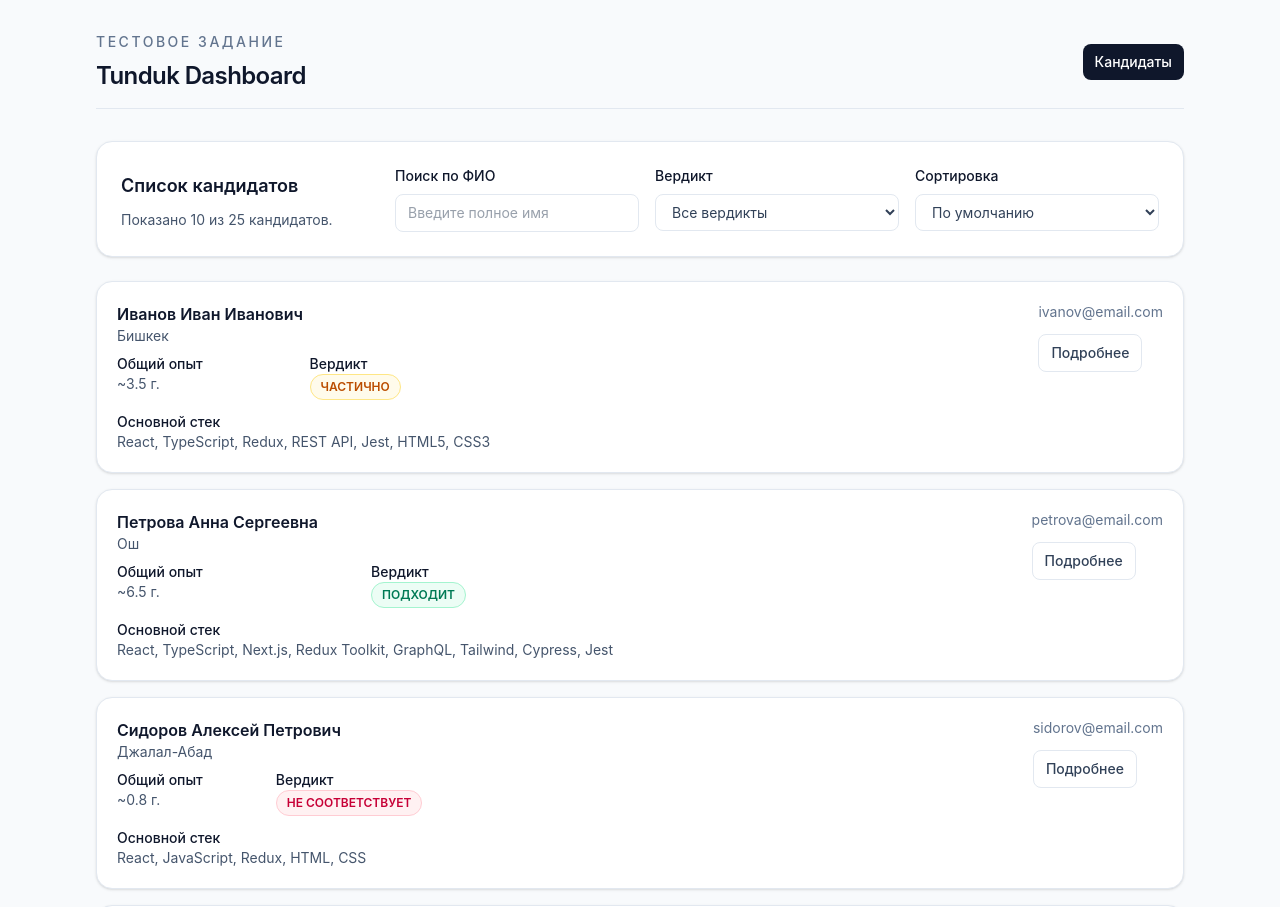
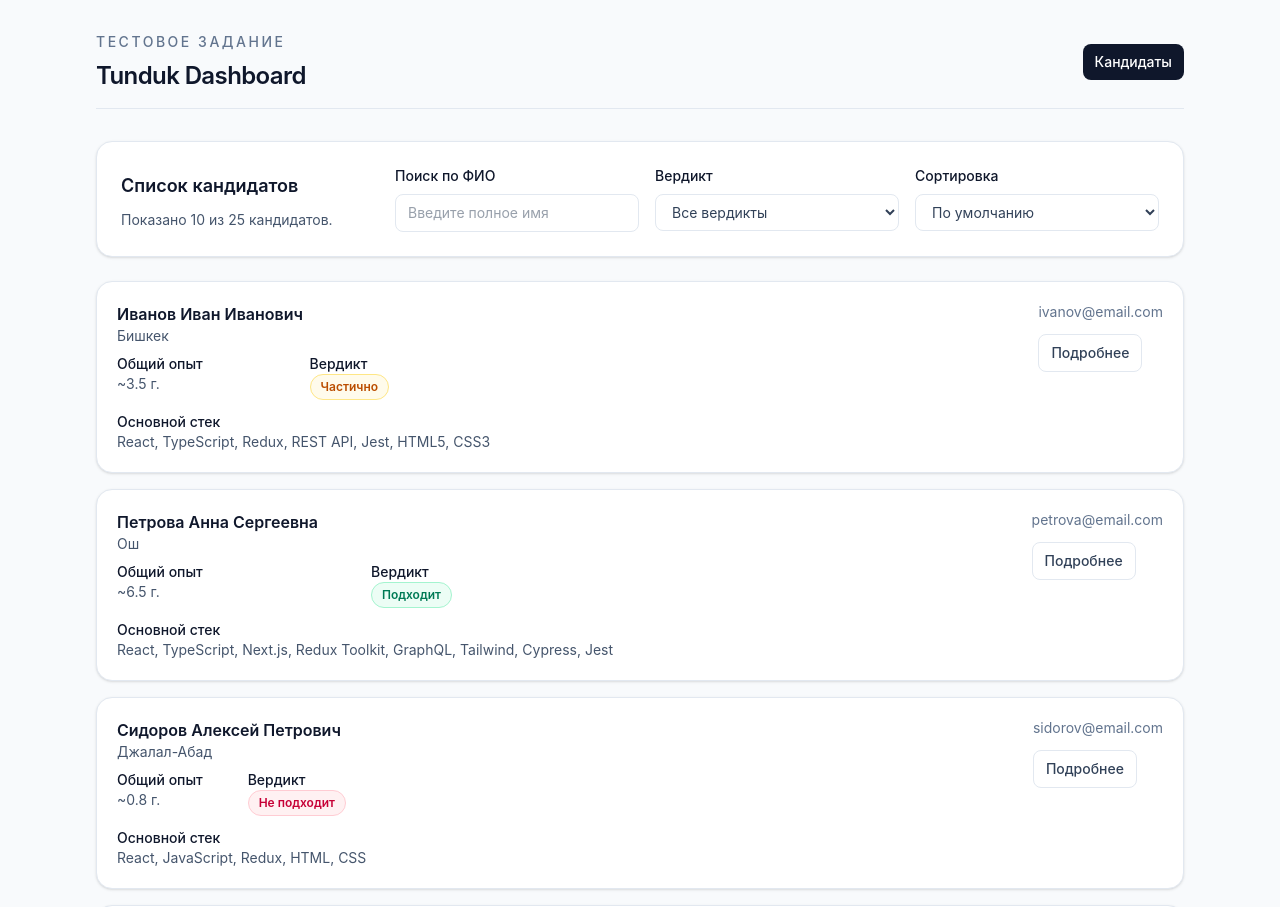
Before and after one commit to unclebusy/tunduk_dashboard, a React (Vite) app: page /candidates in a window 1280 px wide. Shown: the top 907 px of the page. Built offline with nearby package versions, Linux system fonts and the light colour scheme.

Commit message:
Align route and verdict labels with task wording

```diff
--- a/src/components/CandidateCard.tsx
+++ b/src/components/CandidateCard.tsx
@@ -1,6 +1,9 @@
 import { Link, useLocation } from 'react-router';
 import type { Candidate } from '../types/candidate';
-import { getVerdictBadgeClassName } from './candidateDetailStyles';
+import {
+  getVerdictBadgeClassName,
+  getVerdictLabel,
+} from './candidateDetailStyles';
 
 interface CandidateCardProps {
   candidate: Candidate;
@@ -8,7 +11,7 @@ interface CandidateCardProps {
 
 function CandidateCard({ candidate }: CandidateCardProps) {
   const { search } = useLocation();
-  const candidateDetailPath = `/candidates/${candidate.id}${search}`;
+  const candidateDetailPath = `/candidate/${candidate.id}${search}`;
 
   return (
     <article className="rounded-2xl border border-slate-200 bg-white p-5 shadow-sm transition-shadow hover:shadow-md">
@@ -40,7 +43,7 @@ function CandidateCard({ candidate }: CandidateCardProps) {
                     getVerdictBadgeClassName(candidate.verdict),
                   ].join(' ')}
                 >
-                  {candidate.verdict}
+                  {getVerdictLabel(candidate.verdict)}
                 </span>
               </dd>
             </div>
--- a/src/components/CandidateDetailHeader.tsx
+++ b/src/components/CandidateDetailHeader.tsx
@@ -1,6 +1,9 @@
 import { Link } from 'react-router';
 import type { Candidate, CandidateWorkflowStatus } from '../types/candidate';
-import { getVerdictBadgeClassName } from './candidateDetailStyles';
+import {
+  getVerdictBadgeClassName,
+  getVerdictLabel,
+} from './candidateDetailStyles';
 import { getCandidateWorkflowStatusLabel } from '../utils/candidateWorkflowStatus';
 
 interface CandidateDetailHeaderProps {
@@ -64,7 +67,7 @@ function CandidateDetailHeader({
                     getVerdictBadgeClassName(candidate.verdict),
                   ].join(' ')}
                 >
-                  {candidate.verdict}
+                  {getVerdictLabel(candidate.verdict)}
                 </span>
               </dd>
             </div>
--- a/src/components/candidateDetailStyles.ts
+++ b/src/components/candidateDetailStyles.ts
@@ -2,6 +2,17 @@ import type {
   CandidateCriterionStatus,
   CandidateVerdict,
 } from '../types/candidate';
+
+export function getVerdictLabel(verdict: CandidateVerdict): string {
+  switch (verdict) {
+    case 'ПОДХОДИТ':
+      return 'Подходит';
+    case 'ЧАСТИЧНО':
+      return 'Частично';
+    case 'НЕ СООТВЕТСТВУЕТ':
+      return 'Не подходит';
+  }
+}
 
 export function getVerdictBadgeClassName(verdict: CandidateVerdict): string {
   switch (verdict) {
--- a/src/pages/CandidatesListPage.tsx
+++ b/src/pages/CandidatesListPage.tsx
@@ -20,7 +20,7 @@ const verdictOptions: Array<{
   { label: 'Все вердикты' },
   { label: 'Подходит', value: 'ПОДХОДИТ' },
   { label: 'Частично', value: 'ЧАСТИЧНО' },
-  { label: 'Не соответствует', value: 'НЕ СООТВЕТСТВУЕТ' },
+  { label: 'Не подходит', value: 'НЕ СООТВЕТСТВУЕТ' },
 ];
 
 const sortOptions: Array<{
--- a/src/router/index.tsx
+++ b/src/router/index.tsx
@@ -1,8 +1,15 @@
-import { createBrowserRouter, Navigate } from 'react-router';
+import { createBrowserRouter, Navigate, useLocation, useParams } from 'react-router';
 import App from '../App';
 import CandidateDetailPage from '../pages/CandidateDetailPage';
 import CandidatesListPage from '../pages/CandidatesListPage';
 import NotFoundPage from '../pages/NotFoundPage';
+
+function LegacyCandidateDetailRedirect() {
+  const { candidateId } = useParams();
+  const { search } = useLocation();
+
+  return <Navigate to={`/candidate/${candidateId ?? ''}${search}`} replace />;
+}
 
 export const router = createBrowserRouter([
   {
@@ -18,8 +25,12 @@ export const router = createBrowserRouter([
         element: <CandidatesListPage />,
       },
       {
+        path: 'candidate/:candidateId',
+        element: <CandidateDetailPage />,
+      },
+      {
         path: 'candidates/:candidateId',
-        element: <CandidateDetailPage />,
+        element: <LegacyCandidateDetailRedirect />,
       },
       {
         path: '*',
```
Also changed, not shown: 2 other files (tests, documents, lock files or other folders).
